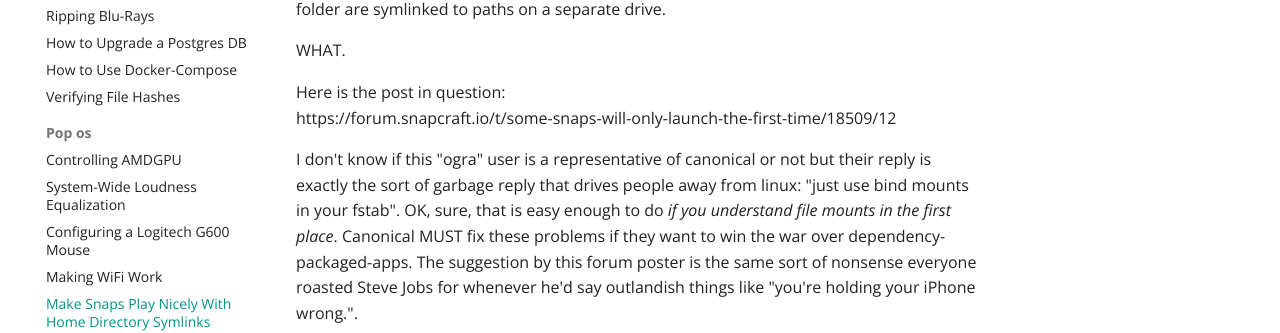
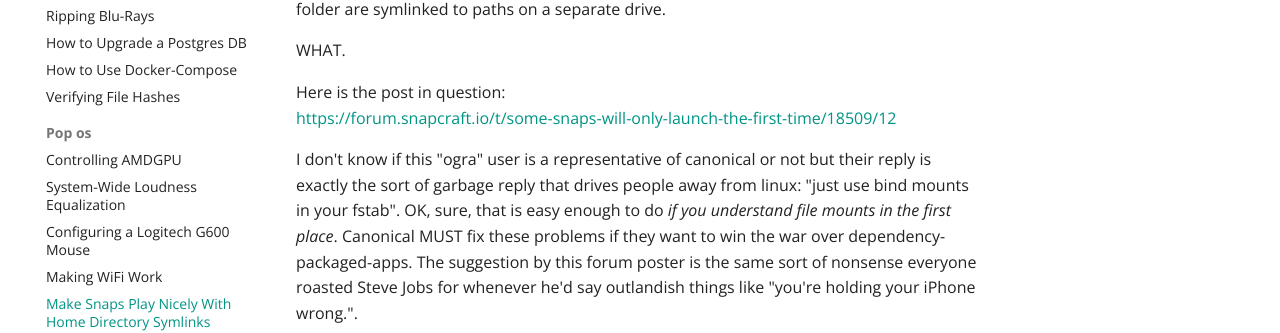
Before and after one commit to Kmagameguy/wiki, an MkDocs documentation site: the page built from docs/pop_os/snaps_with_symlinks.md, in a window 1280 px wide. Shown: the part 445-778 px from the top of the page. Built offline with MkDocs 1.6.1 and Material for MkDocs 9.7.7, drawn with Linux system fonts in a browser that asks for light colours; comment, search, counter and statistics services are not loaded.

Commit message:
[Fix] Hyperlink URL

```diff
--- a/docs/pop_os/snaps_with_symlinks.md
+++ b/docs/pop_os/snaps_with_symlinks.md
@@ -15,7 +15,7 @@
 WHAT.
 
 Here is the post in question:
-https://forum.snapcraft.io/t/some-snaps-will-only-launch-the-first-time/18509/12
+<https://forum.snapcraft.io/t/some-snaps-will-only-launch-the-first-time/18509/12>
 
 I don't know if this "ogra" user is a representative of canonical or not but
 their reply is exactly the sort of garbage reply that drives people away from
```
